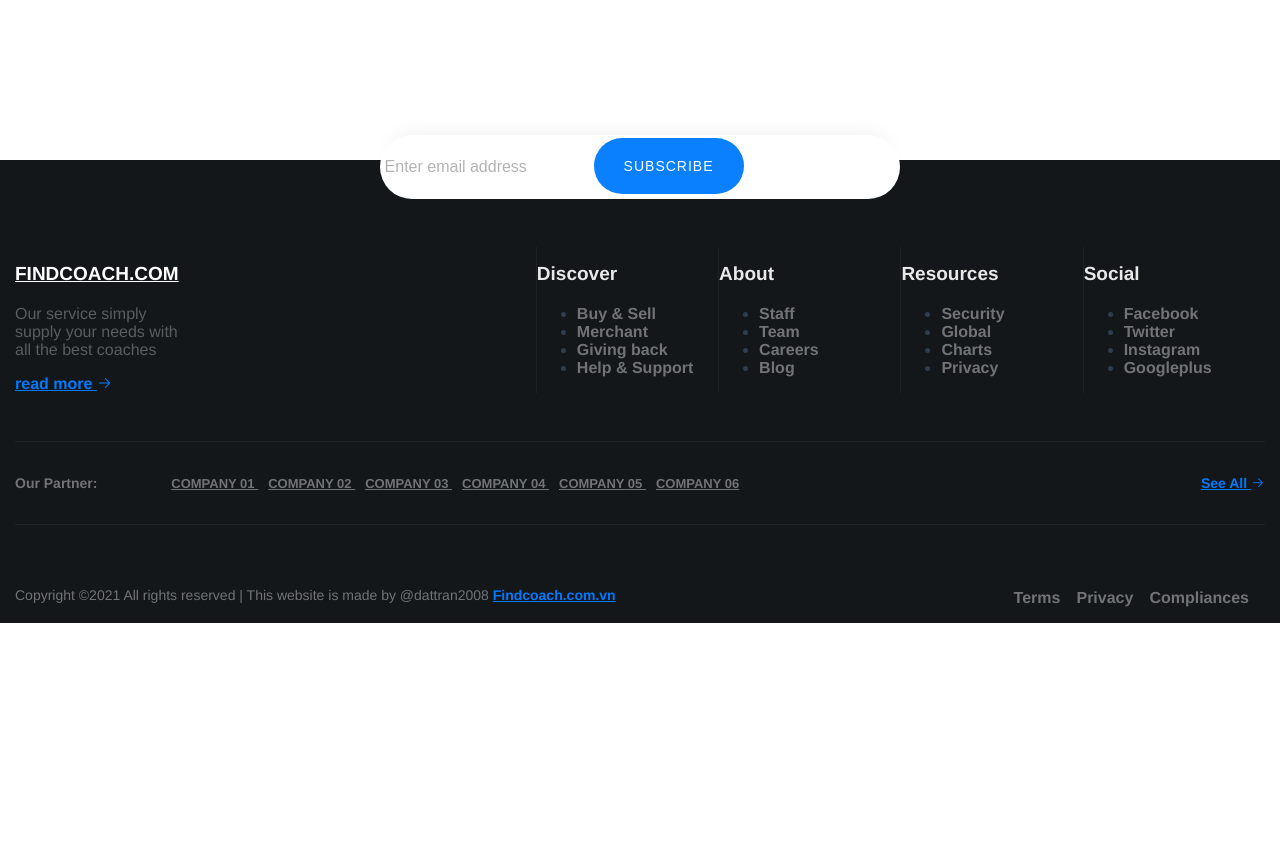
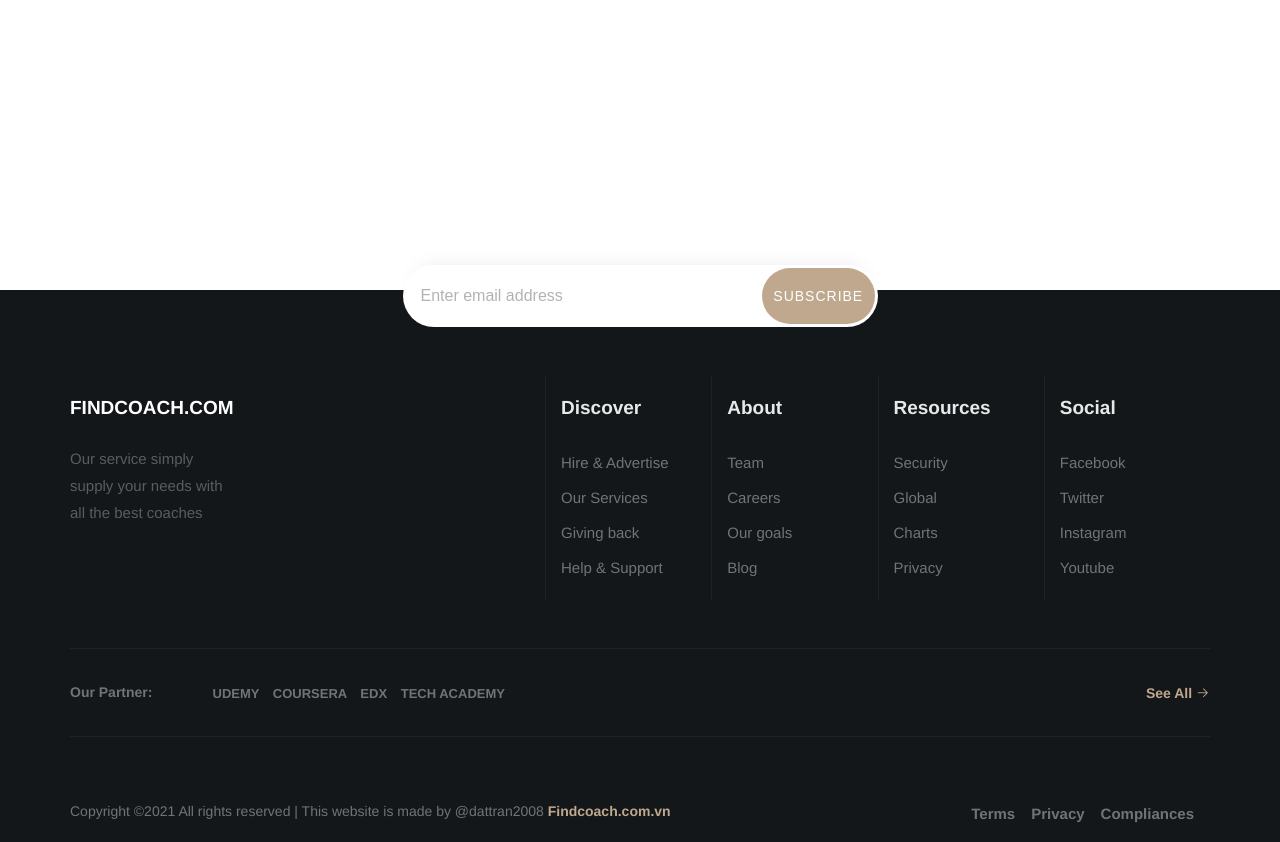
Before and after one commit to dattran2008/find-coach-app, a Vue app: page / in a window 1280 px wide. Shown: the part 500-1342 px from the top of the page. Before the commit the page ends 1123 px from the top, so only its background shows below. Built offline with nearby package versions, Linux system fonts and the light colour scheme.

Commit message:
Update footer layout & refactor code

```diff
--- a/src/App.vue
+++ b/src/App.vue
@@ -56,6 +56,15 @@
   color: #2c3e50;
 }
 
+a {
+  font-weight: bold;
+  color: #2c3e50;
+
+  &.router-link-exact-active {
+    color: $green-100;
+  }
+}
+
 .el-header {
   padding: 0;
   height: auto !important;
@@ -63,21 +72,12 @@
 
 .el-main {
   text-align: center;
-  padding-bottom: 200px;
+  padding-bottom: 100px;
 
   .el-backtop {
-    background-color: #5488c7;
-    color: #fff;
+    background-color: $blue-200;
+    color: $white;
     border-radius: 0.188rem;
   }
 }
-
-a {
-  font-weight: bold;
-  color: #2c3e50;
-
-  &.router-link-exact-active {
-    color: #42b983;
-  }
-}
 </style>
--- a/src/assets/scss/global/_variables.scss
+++ b/src/assets/scss/global/_variables.scss
@@ -1,8 +1,7 @@
-// Variables
-
 // Color system
 
 $white: #fff !default;
+$white-100: #f2f6fc !default;
 $gray-100: #f8f9fa !default;
 $gray-200: #e9ecef !default;
 $gray-300: #dee2e6 !default;
@@ -31,7 +30,10 @@
   $grays
 );
 
+$black-100: #131719 !default;
 $blue: #007bff !default;
+$blue-100: #71ace8 !default;
+$blue-200: #5488c7 !default;
 $indigo: #6610f2 !default;
 $purple: #6f42c1 !default;
 $pink: #e83e8c !default;
@@ -39,6 +41,7 @@
 $orange: #fd7e14 !default;
 $yellow: #ffc107 !default;
 $green: #28a745 !default;
+$green-100: #42b983 !default;
 $teal: #20c997 !default;
 $cyan: #17a2b8 !default;
 
--- a/src/assets/scss/global/index.scss
+++ b/src/assets/scss/global/index.scss
@@ -1,5 +1,5 @@
 .el-notification {
-  background-color: #f2f6fc;
+  background-color: $white-100;
 }
 
 .custom-el-message-1 {
--- a/src/assets/scss/ui/loading.scss
+++ b/src/assets/scss/ui/loading.scss
@@ -1,3 +1,5 @@
+@import '../global/variables';
+
 .el-loading-parent--relative {
   height: 200px;
 
@@ -8,7 +10,7 @@
 
 .el-input {
   &__suffix {
-    color: #42b983;
+    color: $green-100;
   }
 }
 
--- a/src/components/molecules/coaches/list/detail/index.vue
+++ b/src/components/molecules/coaches/list/detail/index.vue
@@ -83,7 +83,7 @@
 
 <style lang="scss" scoped>
 .time {
-  color: #71ace8;
+  color: $blue-100;
 }
 
 .bottom {
--- a/src/components/molecules/footer/index.vue
+++ b/src/components/molecules/footer/index.vue
@@ -30,10 +30,6 @@
             <p>
               Our service simply supply your needs with all the best coaches
             </p>
-            <a href="#">
-              read more
-              <i class="el-icon-right"></i>
-            </a>
           </el-col>
         </el-row>
       </el-col>
@@ -42,8 +38,8 @@
           <el-col :md="6" class="border-left">
             <h2 class="footer-heading">Discover</h2>
             <ul class="list-unstyled">
-              <li><a href="#" class="py-1 d-block">Buy &amp; Sell</a></li>
-              <li><a href="#" class="py-1 d-block">Merchant</a></li>
+              <li><a href="#" class="py-1 d-block">Hire &amp; Advertise</a></li>
+              <li><a href="#" class="py-1 d-block">Our Services</a></li>
               <li><a href="#" class="py-1 d-block">Giving back</a></li>
               <li><a href="#" class="py-1 d-block">Help &amp; Support</a></li>
             </ul>
@@ -51,9 +47,9 @@
           <el-col :md="6" class="border-left">
             <h2 class="footer-heading">About</h2>
             <ul class="list-unstyled">
-              <li><a href="#" class="py-1 d-block">Staff</a></li>
               <li><a href="#" class="py-1 d-block">Team</a></li>
               <li><a href="#" class="py-1 d-block">Careers</a></li>
+              <li><a href="#" class="py-1 d-block">Our goals</a></li>
               <li><a href="#" class="py-1 d-block">Blog</a></li>
             </ul>
           </el-col>
@@ -72,7 +68,7 @@
               <li><a href="#" class="py-1 d-block">Facebook</a></li>
               <li><a href="#" class="py-1 d-block">Twitter</a></li>
               <li><a href="#" class="py-1 d-block">Instagram</a></li>
-              <li><a href="#" class="py-1 d-block">Googleplus</a></li>
+              <li><a href="#" class="py-1 d-block">Youtube</a></li>
             </ul>
           </el-col>
         </el-row>
@@ -88,27 +84,19 @@
             <p class="partner-name mb-0">
               <a href="#">
                 <span class="ion-logo-ionic mr-2"></span>
-                Company 01
+                Udemy
               </a>
               <a href="#">
                 <span class="ion-logo-ionic mr-2"></span>
-                Company 02
+                Coursera
               </a>
               <a href="#">
                 <span class="ion-logo-ionic mr-2"></span>
-                Company 03
+                Edx
               </a>
               <a href="#">
                 <span class="ion-logo-ionic mr-2"></span>
-                Company 04
-              </a>
-              <a href="#">
-                <span class="ion-logo-ionic mr-2"></span>
-                Company 05
-              </a>
-              <a href="#">
-                <span class="ion-logo-ionic mr-2"></span>
-                Company 06
+                Tech Academy
               </a>
             </p>
           </el-col>
@@ -144,11 +132,15 @@
 
 <style lang="scss" scoped>
 .container {
-  background: #131719;
-  padding-right: 15px;
-  padding-left: 15px;
-  margin-right: auto;
-  margin-left: auto;
+  max-width: 1140px;
+  padding: 0 15px;
+  margin: 0 auto;
+  line-height: 1.8;
+  font-size: 15px;
+
+  .d-block {
+    display: block;
+  }
 
   .mr-md-3 {
     margin-right: 1rem;
@@ -156,6 +148,10 @@
 
   .mt-5 {
     margin-top: 3rem;
+  }
+
+  .py-1 {
+    padding: 0.25rem 0;
   }
 
   .footer-heading {
@@ -167,10 +163,17 @@
       color: $white;
       text-transform: uppercase;
     }
+
+    a {
+      text-decoration: none;
+      color: rgba(255, 255, 255, 0.4);
+    }
   }
 
   a {
-    color: $primary;
+    transition: 0.3s all ease;
+    text-decoration: none;
+    color: #bfa88e;
   }
 
   p {
@@ -183,9 +186,14 @@
   }
 
   .list-unstyled {
+    list-style: none;
+    padding-inline-start: 0;
+
     li {
       a {
         color: rgba(255, 255, 255, 0.4);
+        font-weight: 100;
+
         &:hover {
           color: $white;
         }
@@ -195,6 +203,7 @@
     a {
       text-decoration: none;
       color: rgba(255, 255, 255, 0.4);
+
       &:hover {
         color: $white;
       }
@@ -217,13 +226,14 @@
     border-radius: 40px;
     background: $white;
     padding: 3px;
-    -webkit-box-shadow: 0px -12px 21px -15px rgba(0, 0, 0, 0.1);
-    -moz-box-shadow: 0px -12px 21px -15px rgba(0, 0, 0, 0.1);
-    box-shadow: 0px -12px 21px -15px rgba(0, 0, 0, 0.1);
+    -webkit-box-shadow: 0px -12px 21px -15px rgb(0 0 0 / 10%);
+    box-shadow: 0px -12px 21px -15px rgb(0 0 0 / 10%);
+
     .form-group {
       position: relative;
       margin-bottom: 0;
       border-radius: 0px;
+
       input {
         background: transparent !important;
         border: none !important;
@@ -232,6 +242,7 @@
         font-size: 16px;
         height: 56px;
         border-radius: 0px;
+
         &::-webkit-input-placeholder {
           /* Chrome/Opera/Safari */
           color: rgba(0, 0, 0, 0.3) !important;
@@ -240,34 +251,41 @@
           /* Firefox 19+ */
           color: rgba(0, 0, 0, 0.3) !important;
         }
-        &:-ms-input-placeholder {
-          /* IE 10+ */
-          color: rgba(0, 0, 0, 0.3) !important;
-        }
-        &:-moz-placeholder {
-          /* Firefox 18- */
-          color: rgba(0, 0, 0, 0.3) !important;
-        }
+
         &:focus {
           outline: none !important;
           box-shadow: none;
         }
       }
+
+      .form-control {
+        display: block;
+        width: 100%;
+        font-weight: 400;
+        line-height: 1.5;
+      }
+
+      .rounded-left {
+        padding: 0 0 0 15px;
+      }
+
       .submit {
         color: $white !important;
         display: block;
         width: 150px;
         height: 56px;
         font-size: 14px;
-        background: lighten($primary, 2%) !important;
+        background: #bfa88e !important;
         border: none;
         letter-spacing: 1px;
         text-transform: uppercase;
         border-radius: 40px;
+
         &:hover,
         &:focus {
           text-decoration: none !important;
           outline: none !important;
+          cursor: pointer;
         }
       }
     }
@@ -289,8 +307,13 @@
         font-size: 13px;
         text-transform: uppercase;
         color: rgba(255, 255, 255, 0.4);
+
         span {
           color: rgba(255, 255, 255, 1);
+        }
+
+        &:hover {
+          color: $teal;
         }
       }
     }
@@ -303,6 +326,7 @@
   .border-left {
     border-left: 1px solid #dee2e6;
     border-color: rgba(255, 255, 255, 0.05);
+    padding: 0 15px;
     // @include media-breakpoint-down(lg) {
     //   border: none;
     // }
--- a/src/components/molecules/requests/contact/index.vue
+++ b/src/components/molecules/requests/contact/index.vue
@@ -18,13 +18,7 @@
         show-word-limit
       ></el-input>
     </el-form-item>
-    <el-button
-      id="send"
-      round
-      type="info"
-      @click="submitForm"
-      :disabled="!!isSuccess"
-    >
+    <el-button round type="info" @click="submitForm" :disabled="!!isSuccess">
       Send Message
     </el-button>
     <el-alert
--- a/src/components/molecules/requests/item/index.vue
+++ b/src/components/molecules/requests/item/index.vue
@@ -31,7 +31,7 @@
     a {
       text-decoration: none;
       font-size: 15px;
-      color: #42b983;
+      color: $green-100;
     }
   }
   .header-icon {
--- a/src/layouts/error.vue
+++ b/src/layouts/error.vue
@@ -17,16 +17,6 @@
 <style lang="scss" scoped>
 @import 'https://fonts.googleapis.com/css?family=Merriweather+Sans';
 
-main {
-  display: flex;
-  flex-direction: column;
-  justify-content: center;
-  align-items: center;
-  height: 100%;
-  width: 100%;
-  background: #fff;
-  font-family: 'Merriweather Sans', sans-serif;
-
 .errorText {
   font-size: 22px;
   margin: 14px 0 25px;
@@ -36,16 +26,15 @@
   font-size: 20px;
   padding: 12px;
   border: 1px solid;
-    color: #000;
+  color: $black;
   background-color: transparent;
   text-decoration: none;
   transition: all 0.5s ease-in-out;
 
   &:hover,
   &:active {
-      color: #fff;
-      background: #000;
-    }
+    color: $white;
+    background: $black;
   }
 }
 </style>
--- a/src/layouts/footer.vue
+++ b/src/layouts/footer.vue
@@ -15,11 +15,11 @@
 <style lang="scss" scoped>
 .el-footer {
   position: absolute;
-  bottom: 0;
+  top: 100%;
   width: 100%;
-
+  height: auto !important;
+  margin-top: 50px;
   padding: 5em 0 0 0;
-  background: #131719;
-  margin-top: 50px;
+  background: $black-100;
 }
 </style>
--- a/src/pages/coaches/CoachDetail.vue
+++ b/src/pages/coaches/CoachDetail.vue
@@ -88,7 +88,7 @@
     padding: 1.19rem 1.37rem;
     min-width: 270px;
     letter-spacing: 0.1em;
-    color: #000;
+    color: $black;
     font-size: 16px;
     font-weight: 700;
   }
--- a/src/pages/requests/ContactCoach.vue
+++ b/src/pages/requests/ContactCoach.vue
@@ -1,6 +1,6 @@
 <template>
   <el-main>
-    <h1>Contact a coach</h1>
+    <h1 id="send">Contact a coach</h1>
     <contact-form @send-message="sendMessage" :success="success" />
   </el-main>
 </template>
```
Lines whose indentation alone changed are shown as unchanged.
